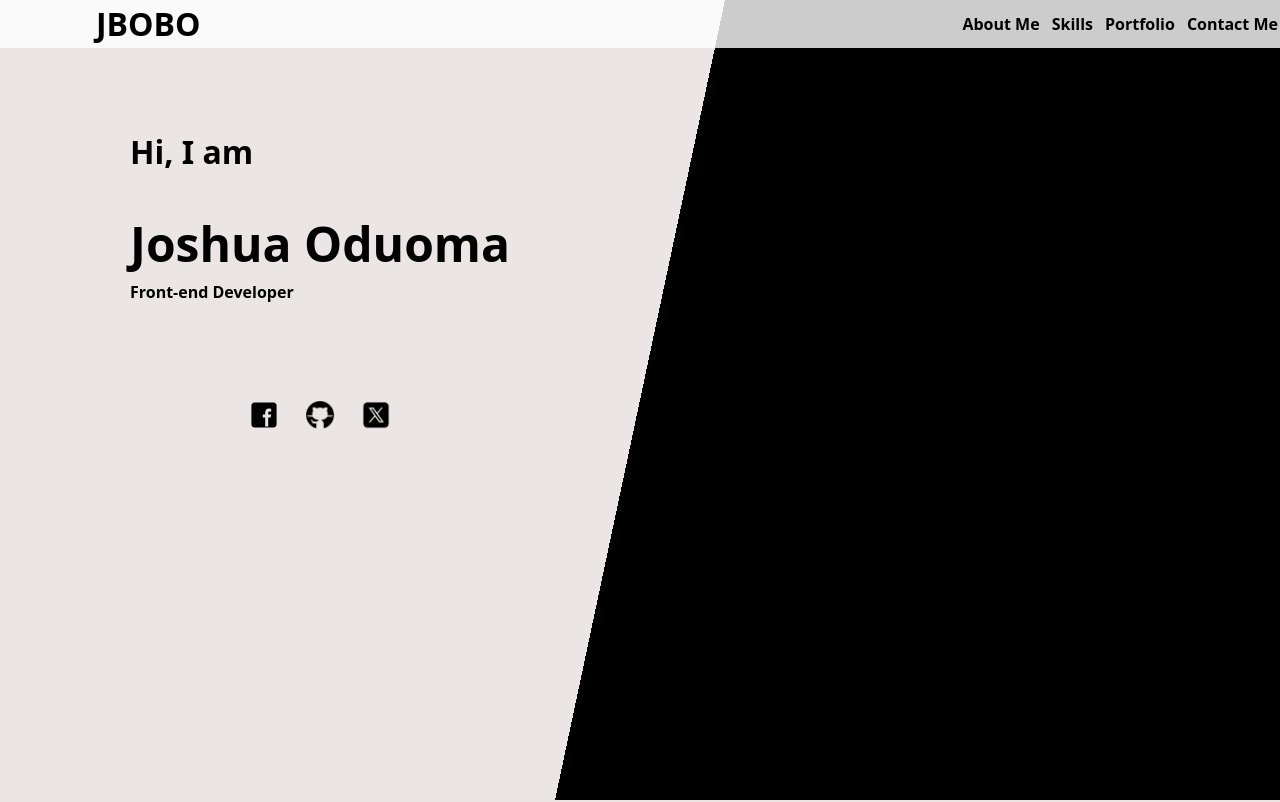
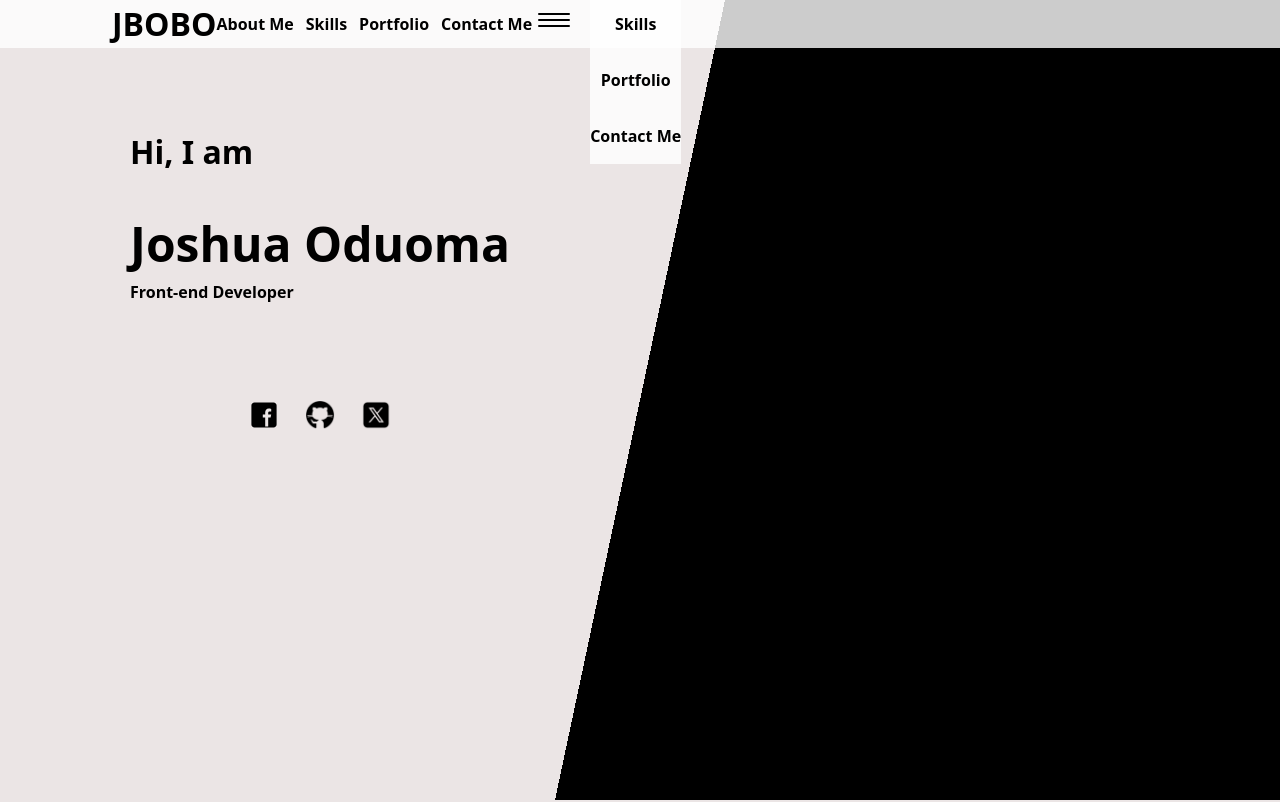
Before and after one commit to Joshking21/my-portfolio, a Next.js app: page / in a window 1280 px wide. Shown: the top 802 px of the page. Built offline with nearby package versions, Linux system fonts and the light colour scheme.

Commit message:
finished with the nav component

```diff
--- a/src/app/Components/navigation/navigation.jsx
+++ b/src/app/Components/navigation/navigation.jsx
@@ -6,6 +6,8 @@ import Link from 'next/link'
 export default function Navigation(){
     const [ShowNav,setShowNav] = useState(true);
     const [lastScrollY, setLastScrollY] = useState(0)
+    const [isOpen,setIsOpen] = useState(false);
+
 
     useEffect(() =>{
         const handleScroll = () =>{
@@ -26,17 +28,19 @@ export default function Navigation(){
 
 
     return(
-        <div  className={`fixed top-0 w-full transition-transform duration-300 ease-in-out bg-white/80 z-50 ${
+
+        <div  className={`fixed top-0 w-full transition-transform duration-300 ease-in-out bg-white/80  h-[3rem]  z-50 ${
     ShowNav ? 'translate-y-0' : '-translate-y-full'
-  } flex justify-between ` } >
+  } flex  lg:flex-row flex-col ` } >
 
-            <Link href='#homepage' className='font-extrabold text-[2rem] ml-[6rem] '>JBOBO</Link>
-            <div className='mr-[2px] flex group gap-3'>
+           <div className='justify-between flex px-[1rem] lg:px-[orem]' >
+            <Link href='#homepage' className='font-extrabold text-[2rem] lg:ml-[6rem] '>JBOBO</Link>
+            <div className='mr-[2px] lg:flex group hidden gap-3'>
 
                  {
                 NavLinks.map((item,index)=>(
 
-                    <Link key={index} className='cursor-pointer group-hover:opacity-50 flex items-center hover:opacity-100
+                    <Link key={index} className='cursor-pointer group-hover:opacity-50 flex  items-center hover:opacity-100
                     transition-opacity duration-500 ease-in-out ' href={item.link}>{item.linkDetails}</Link>
 
                 ))
@@ -44,13 +48,81 @@ export default function Navigation(){
 
 
             </div>
+
+{/* ${isOpen ? 'translate-y-[0%]':'-translate-y-[125%] '}  */}
+
+<div>
+<XButton  isOpen={isOpen} setIsOpen={setIsOpen}/>
+</div>
+</div>
+
+{useEffect(() => {
+    isOpen?setIsOpen(ShowNav):""
+},[ShowNav])}
+      <div className={`-translate-y-[125%]  ${
+    isOpen ? 'translate-y-0' : '-translate-y-[125%]'
+  }  transition-transform duration-500 ease-in-out `}>
+    {console.log(isOpen)}
+
+            <Navslide/>
         </div>
+
+
+
+        </div>
+
+
+
+
+
 
             )
     }
 
 
 
+
+
+
+    function Navslide(){
+        return(
+            <>
+             {
+                NavLinks.map((item,index)=>(
+                    <div key={index} className='flex justify-center items-center bg-white/80' >
+
+                    <Link key={index} className='cursor-pointer group-hover:opacity-50 flex items-center py-[1rem] hover:opacity-100
+                    transition-opacity duration-500 ease-in-out ' href={item.link}>{item.linkDetails}</Link>
+</div>
+                ))
+              }
+            </>
+        )
+    }
+
+
+
+
+
+    function XButton({isOpen,setIsOpen}){
+
+        return(
+            <button onClick={() => setIsOpen(!isOpen)} className='flex flex-col justify-center items-center w-10 h-10 focus:outline-none' >
+<span  className={`block w-8 h-0.5 bg-black rounded transition-transform duration-300 ease-in-out ${isOpen?'rotate-45 translate-y-1.5':''} my-1 `}></span>
+  <span
+        className={`block w-8 h-0.5 bg-black rounded transition-opacity duration-300 ease-in-out ${
+          isOpen ? 'opacity-0' : 'opacity-100'
+        } `}
+      ></span>
+      <span
+        className={`block w-8 h-0.5 bg-black rounded transition-transform duration-300 ease-in-out ${
+          isOpen ? '-rotate-45 -translate-y-1.5' : ''
+        } my-1`}
+      ></span>
+
+</button>
+        )
+    }
 
 
     const NavLinks = [
--- a/src/app/Components/portfolioFolder/portfolioProject.jsx
+++ b/src/app/Components/portfolioFolder/portfolioProject.jsx
@@ -38,7 +38,7 @@ export default function Port({isActive}) {
                     ))}
                   </div>
                   <div className=" flex  justify-center   ">
-                    <Link href={item.ProjectGitHubLink} className="hover:opacity-70">
+                    <Link href={item.ProjectGitHubLink} className="hover:opacity-70  w-[30%] flex items-center justify-center">
                       {" "}
                       <Image
                         src="/gitHubWhite.png"
@@ -48,7 +48,7 @@ export default function Port({isActive}) {
                       />
                     </Link>
 
-                    <div className="w-[50%] border-solid border-l-[4px] border-r-[4px] border-[var(--primary)] flex justify-center items center hover:opacity-70">
+                    <div className="w-[50%]  border-solid border-l-[4px] border-r-[4px] border-[var(--primary)] flex justify-center items center hover:opacity-70">
                       <Link href={item.ProjectLink} className="" >PREVIEW</Link>
                     </div>
                   </div>
```
